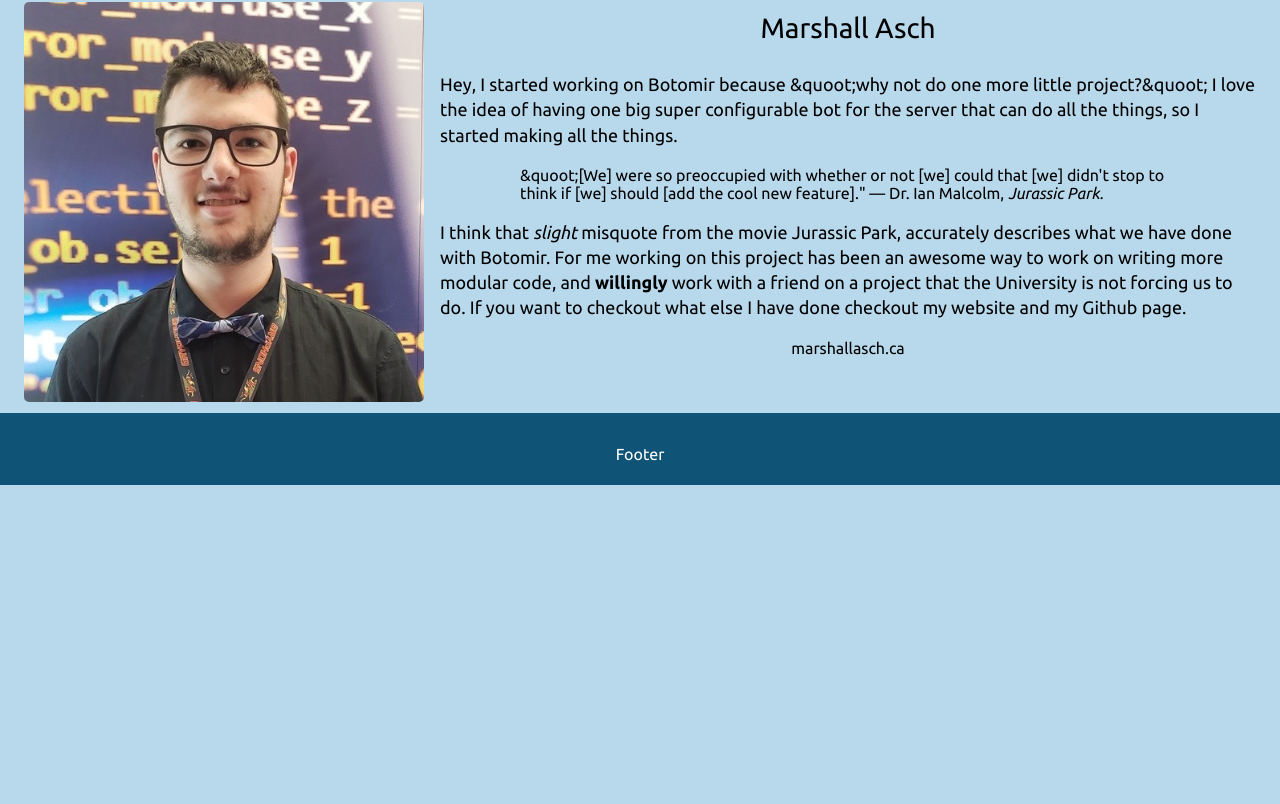
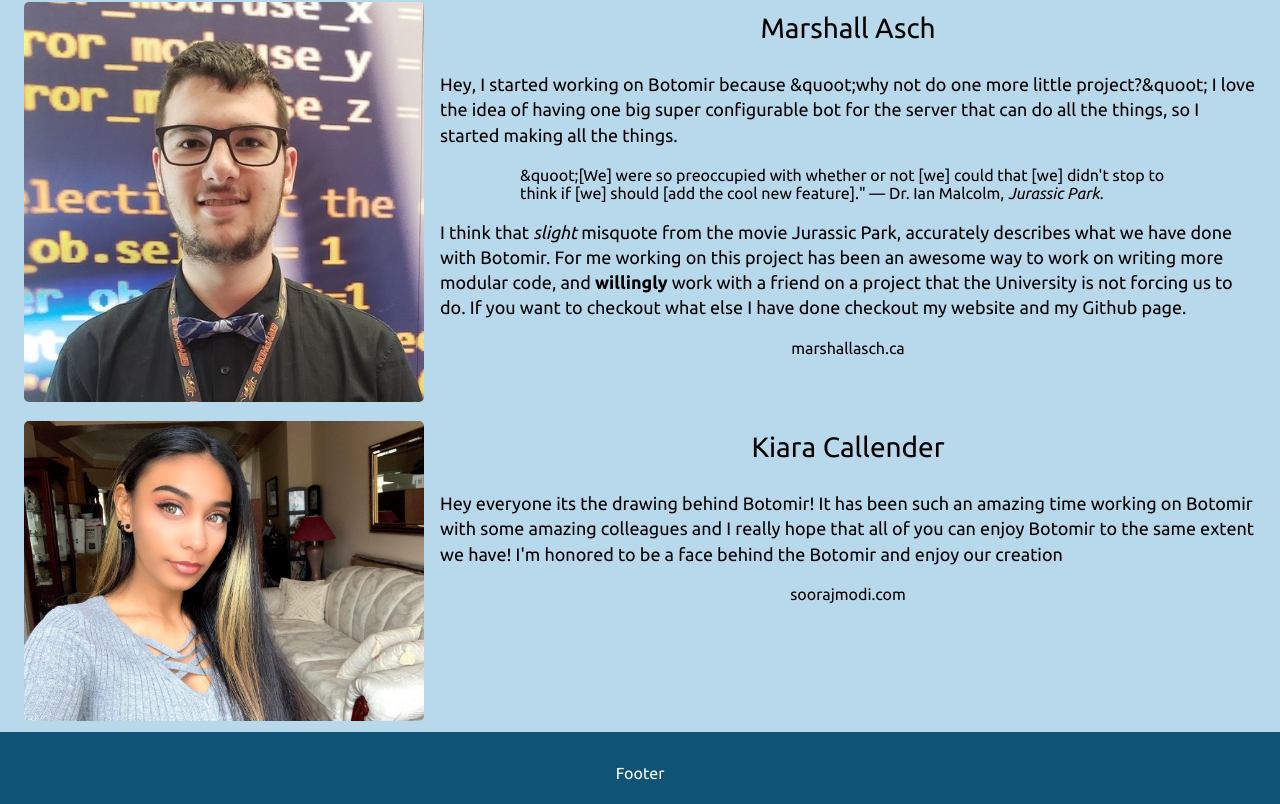
Before and after one commit to Botomir/Website, a React (Create React App) app: page /about in a window 1280 px wide. Shown: the part 1051-1855 px from the top of the page. Before the commit the page ends 1536 px from the top, so only its background shows below. Built offline with nearby package versions, Linux system fonts and the light colour scheme.

Commit message:
Add Kiara Callender about info

```diff
--- a/src/pages/about/aboutDev.tsx
+++ b/src/pages/about/aboutDev.tsx
@@ -2,6 +2,7 @@ import React from 'react';
 import { Grid } from '@material-ui/core';
 import AboutSooraj from './aboutSooraj';
 import AboutMarshall from './aboutMarshall';
+import AboutKiara from './aboutKiara';
 
 export default function AboutDev() {
   return (
@@ -18,11 +19,19 @@ export default function AboutDev() {
       <Grid item md={8} sm={12} style={{ width: '100%' }}>
         <AboutSooraj />
       </Grid>
+
       <Grid item md={4} sm={12}>
         <img src="./marshallasch.jpg" alt="Sooraj Modi" style={imgStyle} />
       </Grid>
       <Grid item md={8} sm={12} style={{ width: '100%' }}>
         <AboutMarshall />
+      </Grid>
+
+      <Grid item md={4} sm={12}>
+        <img src="./kiaracallender.jpg" alt="Sooraj Modi" style={imgStyle} />
+      </Grid>
+      <Grid item md={8} sm={12} style={{ width: '100%' }}>
+        <AboutKiara />
       </Grid>
     </Grid>
   );
--- /dev/null
+++ b/src/pages/about/aboutKiara.tsx
@@ -0,0 +1,34 @@
+import React from 'react';
+import styled from 'styled-components';
+
+export default function AboutKiara() {
+  return (
+    <>
+      <Name>Kiara Callender</Name>
+      <Bio>
+        Hey everyone its the drawing behind Botomir! It has been such an amazing time working on Botomir
+        with some amazing colleagues and I really hope that all of you can enjoy Botomir to the same extent
+        we have! I&apos;m honored to be a face behind the Botomir and enjoy our creation
+      </Bio>
+      <div style={{ textAlign: 'center' }}>
+        <Link href="https://soorajmodi.com" target="_blank" rel="noreferrer">soorajmodi.com</Link>
+      </div>
+    </>
+  );
+}
+
+const Name = styled.p`
+    font-size: 28px;
+    text-align: center;
+    margin-top: 10px;
+`;
+
+const Bio = styled.p`
+    font-size: 18px;
+    line-height: 1.4;
+`;
+
+const Link = styled.a`
+    text-decoration: none;
+    color: #000;
+`;
```
Also changed, not shown: public/kiaracallender.jpg (added), public/manifest.json.
